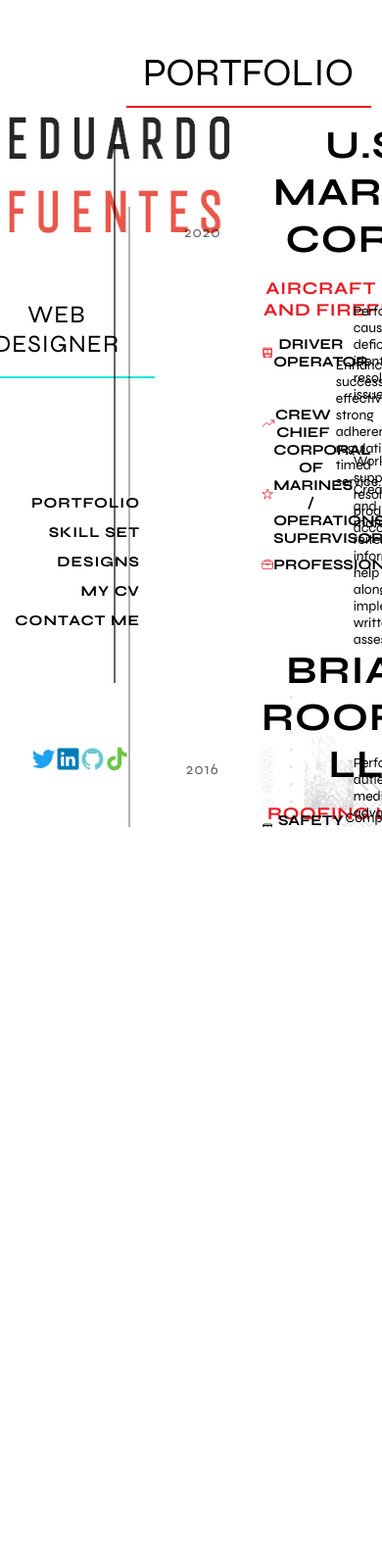
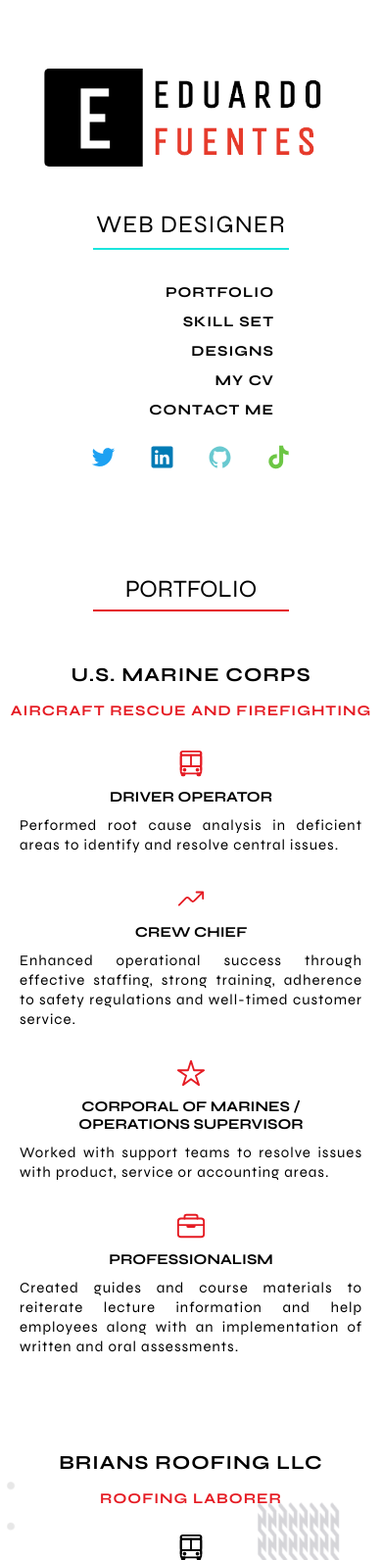
Before and after one commit to Eduardo-Fuentes-Jr/portfolio, a plain HTML site: page index.html in a window 390 px wide. Shown: the top 1592 px of the page at 98% size. Before the commit the page ends 844 px from the top, so only its background shows below. Drawn offline with nearby package versions, Linux system fonts and the light colour scheme.

Commit message:
Added query for 500px max width

```diff
--- a/index.html
+++ b/index.html
@@ -168,7 +168,28 @@
                         <h4>Detail Oriented</h4>
                         <!-- <p>English <br>Spanish</p> -->
                     </div>
+                    <div class="icon-card-wrapper">
+                        <i class="fas fa-user-tie"></i>
+                        <h4>Javascript</h4>
+                        <!-- <p>Detailed Oriented</p> -->
+                    </div>
+                    <div class="icon-card-wrapper">
+                        <i class="fas fa-shield-alt"></i>
+                        <h4>Python</h4>
+                        <!-- <p>Leader / Mentor</p> -->
+                    </div>
+                    <div class="icon-card-wrapper">
+                        <i class="fas fa-info"></i>
+                        <h4>HTML/CSS</h4>
+                        <!-- <p>English <br>Spanish</p> -->
+                    </div>
+                    <div class="icon-card-wrapper">
+                        <i class="fas fa-info"></i>
+                        <h4>Photoshop</h4>
+                        <!-- <p>English <br>Spanish</p> -->
+                    </div>
                 </section>
+
 
             </div>
         </div>
--- a/style.css
+++ b/style.css
@@ -611,6 +611,274 @@ body {
     margin: 10px 0;
 } */
 
+@media screen and (max-width: 500px) {
+
+    .container {
+        flex-direction: column;
+        height: auto;
+        scroll-behavior: smooth;
+    }
+
+    /* WHOLE LEFT CONTAINER */
+
+    .nav-info-bar::after {
+        display: none;
+    }
+.nav-info-bar {
+    width: 100%;
+    height: auto;
+    display: flex;
+    flex-direction: column;
+    border-right: none;
+    border-top-right-radius: 0;
+    border-bottom-right-radius: 0;
+
+}
+
+.profile-wrapper {
+    display: flex;
+    flex-direction: column;
+    justify-content: space-evenly;
+    align-items: center;
+    width: 100%;
+    height: auto;
+}
+
+.img-wrapper {
+    width: 300px;
+    height: auto;
+    margin: 20px 0 40px 0;
+}
+.img-wrapper img {
+    opacity: 1;
+}
+
+.profile-wrapper p {
+    font-size: 25px;
+    text-transform: uppercase;
+    letter-spacing: 1px;
+    text-align: center;
+    color: #000;
+    position: relative;
+}
+
+
+/* END WHOLE LEFT CONTAINER */
+
+    .whole-section-bar {
+        width: 100%;
+        height: auto;
+        /* overflow-y: auto; */
+        scroll-behavior: smooth;
+        scrollbar-width: 2px;
+    }
+
+    /* WHOLE RIGHT CONTAiner  */
+/* YEARS */
+
+.year-wrapper {
+
+    display: none;
+}
+
+
+.line-vertical {
+    display: none;
+}
+.line-horizontal {
+
+    display: none;
+}
+
+.portfolio-section h1 {
+    font-size: 25px;
+}
+.portfolio-section h1::after {
+    width: 200px;
+}
+
+.card-wrapper {
+    width: 100%;
+    height: auto;
+    margin-top: 20px;
+    margin-left: 0;
+}
+
+.card-wrapper-top {
+    height: auto;
+}
+
+.card-heading-wrapper h2 {
+    font-size: 20px;
+    margin-top: 40px;
+}
+
+.card-heading-wrapper p {
+    font-size: 15px;
+    letter-spacing: 1px;
+}
+
+.card-wrapper-bottom {
+    width: 100%;
+    height: auto;
+}
+.paragraph-wrapper {
+    flex-direction: column;
+    height: auto;
+    margin-top: 30px;
+}
+
+.paragraph-icon {
+    width: 100%;
+}
+
+.paragraph-wrapper h3 {
+    width: 100%;
+    font-size: 15px;
+    margin-right: 0px;
+    margin-top: 10px;
+}
+.paragraph-wrapper p {
+    width: 100%;
+    padding-right: 0px;
+    padding: 0 20px;
+    margin-top: 10px;
+    font-size: 15px;
+    letter-spacing: 1px;
+    line-height: 20px;
+}
+
+/* Second Card */
+
+.card-wrapper-2 {
+    width: 100%;
+    height: auto;
+    /* border: 1px solid black; */
+    border-radius: 15px;
+    margin-top: 30px;
+    margin-left: 0;
+}
+
+.paragraph-icon-2 {
+    width: 100%;
+    font-size: 30px;
+    color: #000;
+}
+.paragraph-wrapper-2 {
+    width: 100%;
+    height: auto;
+    flex-direction: column;
+}
+
+.card-wrapper-top-2 {
+    width: 100%;
+    height: 150px;
+}
+
+.card-wrapper-bottom-2 {
+    height: auto;
+}
+
+.paragraph-wrapper-2 h3 {
+    font-size: 15px;
+    width: 100%;
+    margin-right: 0;
+    margin-top: 18px;
+
+}
+
+.paragraph-wrapper-2 p {
+    font-size: 15px;
+    padding-right: 0px;
+    padding: 0 20px;
+    margin: 18px 0;
+    line-height: 20px;
+    letter-spacing: 1px;
+    font-weight: 500;
+}
+
+/* Double Cards Last of Portfolio */
+
+.double-card-section {
+    margin: 40px 0 40px 0;
+    flex-direction: column;
+}
+
+.left-card-wrapper,
+.right-card-wrapper {
+    width: 100%;
+}
+.left-card-wrapper::after {
+    display: none;
+}
+
+.left-card-wrapper h2,
+.right-card-wrapper h2 {
+    width: 100%;
+    font-size: 18px;
+    text-align: center;
+    margin-top: 0px;
+    color: #000;
+}
+
+.left-card-wrapper p,
+.right-card-wrapper p {
+    margin-top: 10px;
+    font-size: 20px;
+    color: #1be5dd;
+    text-align: center;
+}
+
+.left-card-wrapper p::after,
+.right-card-wrapper p::after {
+    width: 0px;
+}
+
+.left-card-wrapper ul,
+.right-card-wrapper ul {
+    width: 100%;
+}
+.left-card-wrapper ul li,
+.right-card-wrapper ul li {
+    width: 90%;
+    line-height: 1.5;
+    letter-spacing: 1px;
+}
+
+/* SKILLS SECTION */
+
+.skills-container {
+    width: 100%;
+    padding: 0 0px;
+    flex-direction: row;
+    flex-wrap: wrap;
+}
+.skills-container h3 {
+    width: 100%;
+    font-size: 40px;
+    letter-spacing: 1px;
+    margin-bottom: 40px;
+}
+.skills-container h3::after {
+    width: 180px;
+}
+
+.icon-card-wrapper {
+    width: 50%;
+    height: auto;
+}
+.icon-card-wrapper i {
+    font-size: 30px;
+}
+
+.icon-card-wrapper h4 {
+    font-size: 15px;
+    text-transform: capitalize;
+    margin-bottom: 10px;
+    text-align: center;
+}
+}
+
 
 
 
```
